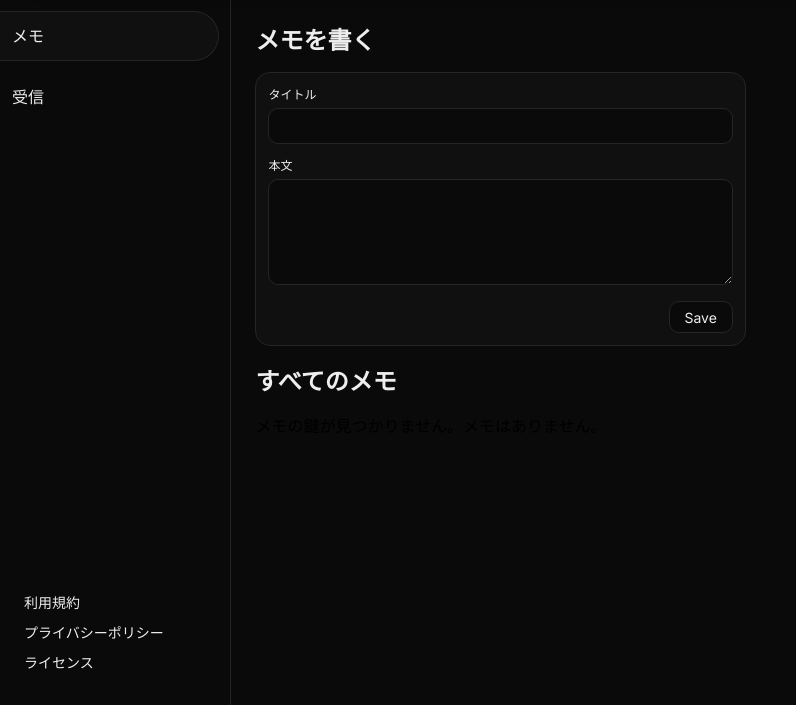
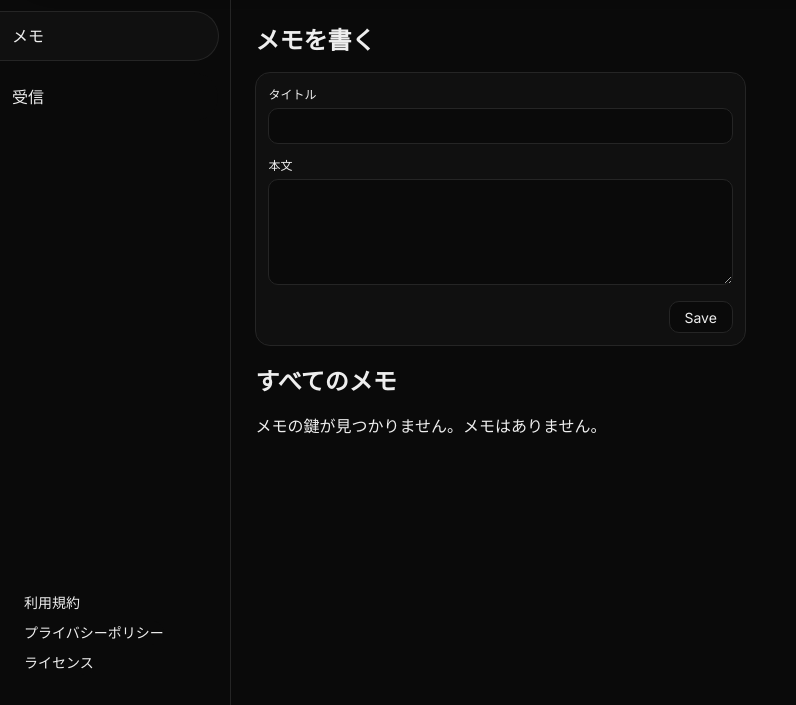
Before and after one commit to Daichimarukana/nijimemo, a plain HTML site: page index.html in a window 1280 px wide. Shown: the part 95-800 px from the top of the page, without its empty margins (0-796 px from the left). Drawn offline with Linux system fonts and the dark colour scheme; a web font is replaced by a local one.

Commit message:
Add files via upload

```diff
--- a/style/style.css
+++ b/style/style.css
@@ -889,4 +889,7 @@ main{
     .terms p{
         color: #EEE;
     }
+    .error{
+        color: #EEE;
+    }
 }
```
